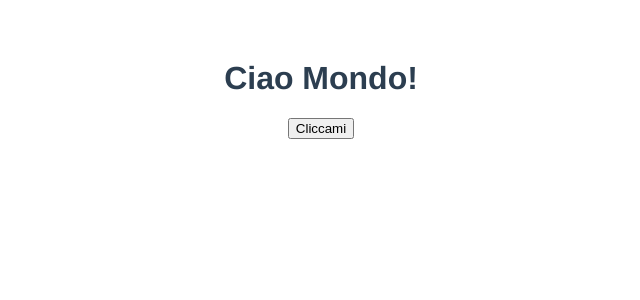
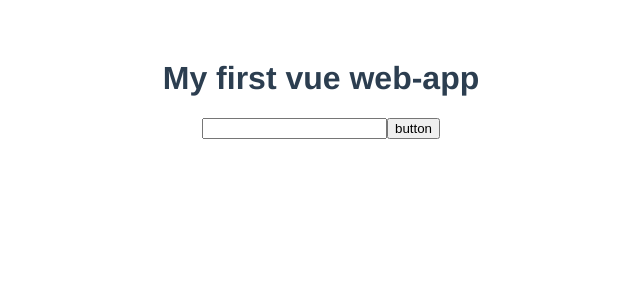
Before and after one commit to DarioBerti/crowdsensing-web-app, a Vue app in the folder bylights/: page / in a window 1280 px wide. Shown: the top 300 px of the page, without its empty margins (319-959 px from the left). Built offline with nearby package versions, Linux system fonts and the light colour scheme.

Commit message:
delete mainComponent.vue

```diff
--- a/bylights/src/App.vue
+++ b/bylights/src/App.vue
@@ -1,9 +1,13 @@
 <template>
   <div>
     <h1>{{ message }}</h1>
+    <input type="text" ref="inputText">
+    <button @click="handleClickButton">button</button>
+  </div>
+  <!--div>
     <button @click="changeMessage">Cliccami</button>
   </div>
-  <!--div v-if="true"></div> se evento non cambia spesso
+  <div v-if="true"></div> se evento non cambia spesso
   <div v-show="true"></div> se evento cambia spesso
   <div class="box" @mouseover="handleMouseOver">box</div> mouse events
   <div>
@@ -19,12 +23,15 @@ export default {
   name: 'App',
   data() {
     return {
-      message: 'Ciao Mondo!'
+      message: 'My first vue web-app'
     };
   },
   methods: {
     changeMessage() {
       this.message = 'bye bye'
+    },
+    handleClickButton(){
+      this.$refs.inputText.classList.add('active') //aggiunge classe active a tale ref specifica
     }
   },
   computed: {
```
Also changed, not shown: bylights/src/components/mainComponent.vue (deleted, +0 -21 lines).
